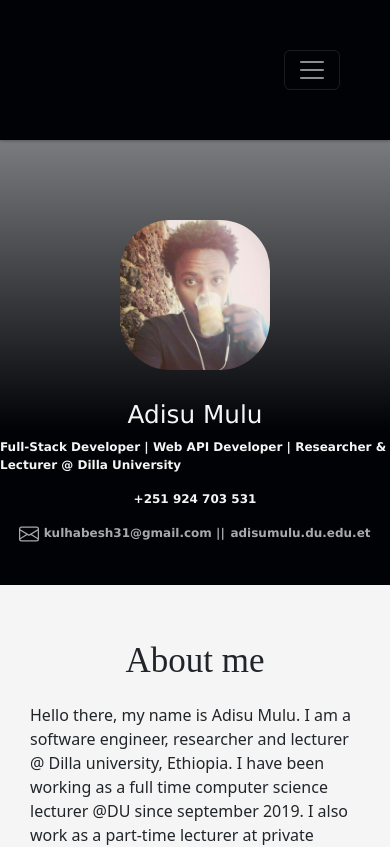
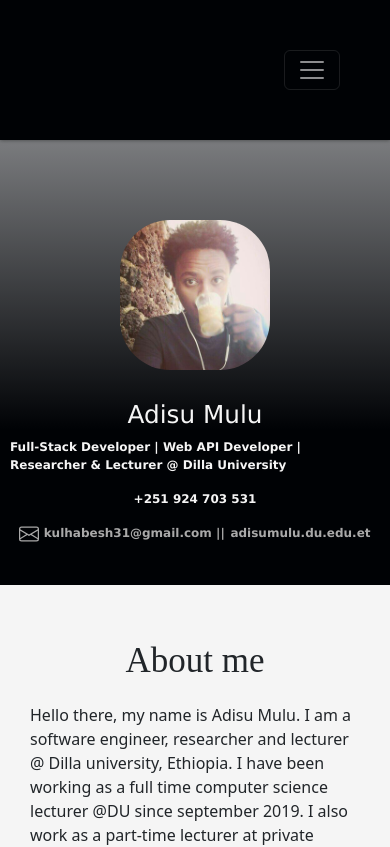
Before and after one commit to adisu-mulu/portfolio, a React (Create React App) app: page / in a window 390 px wide. Shown: the top 847 px of the page. Built offline with nearby package versions, Linux system fonts and the light colour scheme.

Commit message:
changed max-width media screen from 481 to 720 for home-intro

```diff
--- a/src/App.css
+++ b/src/App.css
@@ -240,7 +240,7 @@
   cursor: pointer;
   padding-bottom: 25px;
 }
-@media screen and (max-width: 481px) {
+@media screen and (max-width: 720px) {
   .home-intro {
     display: flex;
     flex-direction: column-reverse;
@@ -255,6 +255,7 @@
   }
   .job-title {
     font-size: 12px;
+    padding: 0px 10px 0px 10px;
   }
   .about-myself {
     font-size: 12px;
--- a/src/App.js
+++ b/src/App.js
@@ -17,7 +17,6 @@ function App() {
       <div className="app-wrapper">
       <Router>
         <NavbarNavbar show_hide_sidebar={show_hide_sidebar} sidebarDisplay={sidebarDisplay}/>
-        {/* <Sidebar sidebarDisplay={sidebarDisplay} /> */}
         <div className="body-wrapper">
         <Routes>
           <Route path="/" element={<MainBody />} />
```
